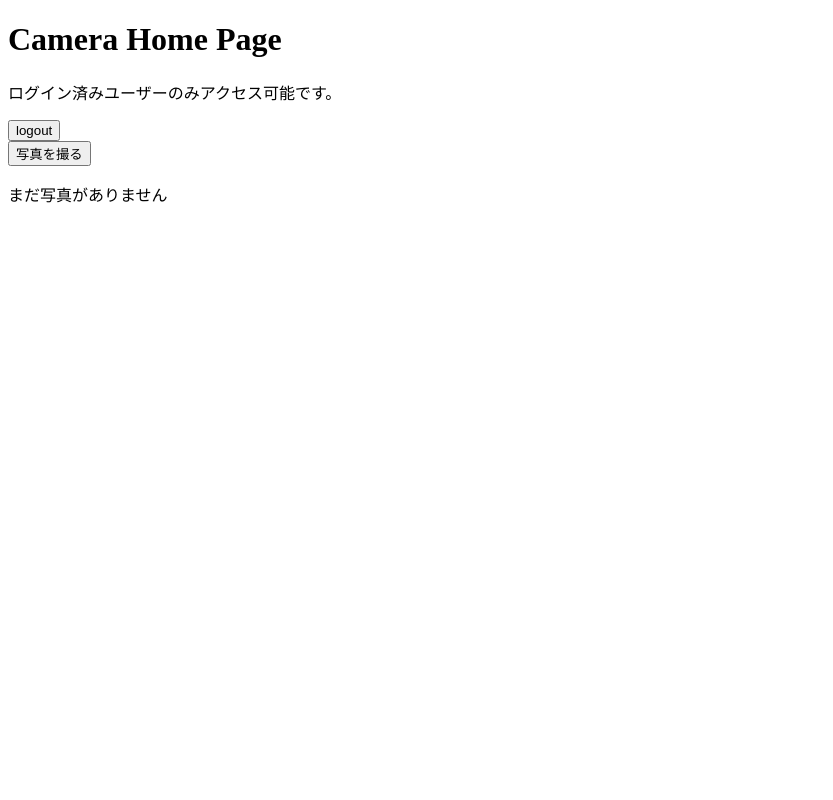
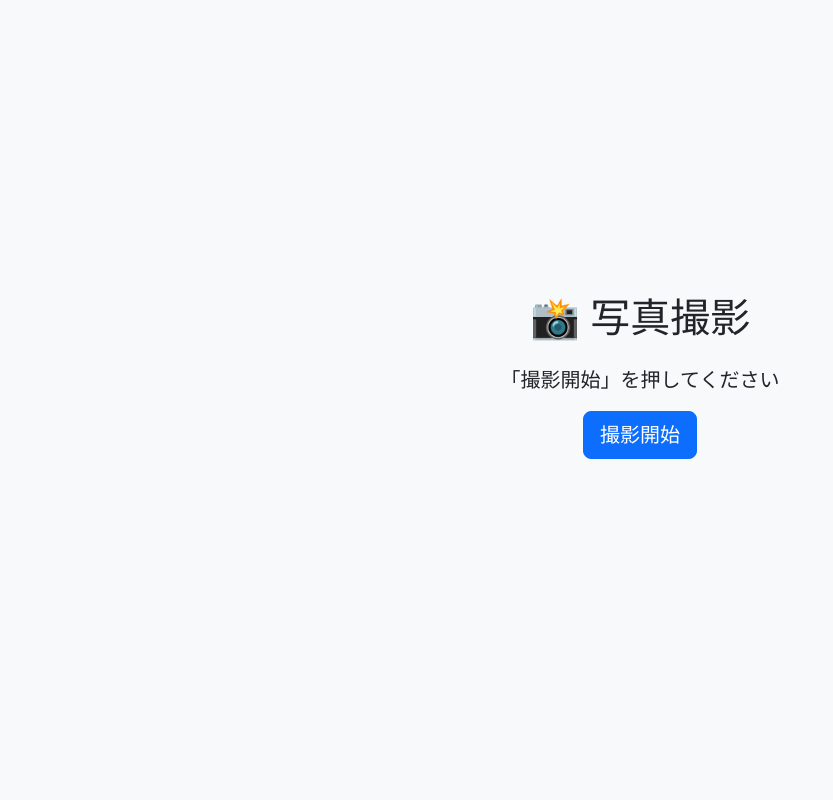
Before and after one commit to sawady1203/django-entra-external-id, a Django app: page /camera/ in a window 1280 px wide. Shown: the whole page, without its empty margins (0-833 px from the left). Run offline with Django 5.2, Linux system fonts and the light colour scheme; the visitor is signed in with stand-in values (Sample User, id 1); data that the repository does not hold is empty.

Commit message:
撮影依頼処理を改善し、最新の写真を取得するAPIを追加

```diff
--- a/photo/urls.py
+++ b/photo/urls.py
@@ -8,4 +8,5 @@ urlpatterns = [
     path("api/", views.photo_api, name="photo_api"),
     path("serve/", views.photo_serve, name="photo_serve"),  # 最新1件
     path("serve/<uuid:gcs_id>/", views.photo_serve, name="photo_serve_by_gcs"),
+    path("serve/latest/", views.latest_photo_api, name="latest_photo_api"),  # 最新1件
 ]
--- a/templates/camera/home.html
+++ b/templates/camera/home.html
@@ -2,84 +2,90 @@
 <html lang="ja">
 <head>
   <meta charset="UTF-8">
-  <title>Camera Home</title>
+  <meta name="viewport" content="width=device-width, initial-scale=1">
+  <title>撮影カウントダウン</title>
+  <link href="https://cdn.jsdelivr.net/npm/bootstrap@5.3.2/dist/css/bootstrap.min.css" rel="stylesheet">
+  <style>
+    body {
+      background: #f8f9fa;
+    }
+    #countdown {
+      font-size: 3rem;
+      font-weight: bold;
+    }
+    #photo-container img {
+      max-width: 100%;
+      border-radius: 10px;
+      box-shadow: 0 4px 12px rgba(0,0,0,0.1);
+    }
+  </style>
 </head>
-<body>
-  <h1>Camera Home Page</h1>
-  <p>ログイン済みユーザーのみアクセス可能です。</p>
+<body class="d-flex flex-column align-items-center justify-content-center vh-100">
+  <div class="container text-center">
+    <h1 class="mb-4">📸 写真撮影</h1>
+    <p id="status-text" class="lead">「撮影開始」を押してください</p>
 
-  {% if user.is_authenticated %}
-  <form action="{% url 'oidc_logout' %}" method="post">
-    {% csrf_token %}
-    <input type="submit" value="logout">
-  </form>
+    <div id="countdown" class="text-primary my-3"></div>
 
-  <button id="take-photo">写真を撮る</button>
+    <button id="start-btn" class="btn btn-lg btn-primary mb-4">
+      撮影開始
+    </button>
 
-  <div id="latest-photo">
-    {% if latest_photo %}
-      <img id="latest-img"
-          src="{% url 'photo:photo_serve' %}?id={{ latest_photo.gcs_id }}&t={{ latest_photo.uploaded_at.timestamp }}"
-          alt="Latest photo" width="400">
-    {% else %}
-      <p>まだ写真がありません</p>
-    {% endif %}
+    <div id="photo-container" class="mt-4">
+      <img id="latest-photo" src="" alt="撮影された写真" class="d-none img-fluid">
+    </div>
   </div>
 
-  <div id="loading" style="display:none; margin-top:20px; font-weight:bold; color:blue;"></div>
+  <script>
+    const startBtn = document.getElementById("start-btn");
+    const countdownEl = document.getElementById("countdown");
+    const statusText = document.getElementById("status-text");
+    const photo = document.getElementById("latest-photo");
 
-  <script>
-  document.getElementById("take-photo").addEventListener("click", async () => {
-    const loadingDiv = document.getElementById("loading");
-    const img = document.getElementById("latest-img");
-    loadingDiv.style.display = "block";
-    loadingDiv.textContent = "撮影リクエスト送信中...";
+    startBtn.addEventListener("click", async () => {
+      startBtn.disabled = true;
+      statusText.textContent = "撮影準備中...";
 
-    try {
-      const res = await fetch("{% url 'camera:take_picture' %}", {
-        method: "POST",
-        headers: { "X-CSRFToken": "{{ csrf_token }}" }
-      });
+      let counter = 4;
+      countdownEl.textContent = counter;
 
-      if (!res.ok) {
-        loadingDiv.textContent = "撮影リクエスト失敗: " + res.statusText;
-        return;
-      }
-
-      const data = await res.json();
-
-      if (data.status !== "success" || !data.gcs_id) {
-        loadingDiv.textContent = "撮影失敗: " + (data.message || "gcs_id が返ってきません");
-        return;
-      }
-
-      // 撮影から画像更新までの経過時間カウント
-      let seconds = 0;
-      loadingDiv.textContent = `処理中: ${seconds} 秒`;
-
-      const interval = setInterval(() => {
-        seconds++;
-        loadingDiv.textContent = `処理中: ${seconds} 秒`;
+      const timer = setInterval(() => {
+        counter--;
+        if (counter > 0) {
+          countdownEl.textContent = counter;
+        } else {
+          clearInterval(timer);
+          countdownEl.textContent = "";
+          statusText.textContent = "写真を取得中...";
+          fetchLatestPhoto();
+        }
       }, 1000);
 
-      // Cloud Function 実行 → GCS → Django によるPhoto作成 → ブラウザ更新
-      setTimeout(() => {
-        clearInterval(interval);
-        if (img) {
-          img.src = "{% url 'photo:photo_serve' %}?id=" + data.gcs_id + "&t=" + new Date().getTime();
-        } else {
-          location.reload();
+      // Django API へ撮影リクエスト送信
+      await fetch("/camera/api/take-picture/", { method: "POST" });
+    });
+
+    async function fetchLatestPhoto() {
+      try {
+        const resp = await fetch("/photo/serve/latest/");
+        if (!resp.ok) throw new Error("写真取得エラー");
+        const data = await resp.json();
+
+        if (!data.url) throw new Error("URLが返ってきません");
+
+        // ここで Django 経由の serve URL を使う
+        photo.src = data.url + "&t=" + new Date().getTime(); // キャッシュ回避
+        photo.classList.remove("d-none");
+        statusText.textContent = "最新の写真を表示しました ✅";
+        } catch (e) {
+          console.error(e);
+          statusText.textContent = "写真を取得できませんでした ❌";
+        } finally {
+          startBtn.disabled = false;
         }
-        loadingDiv.style.display = "none";
-      }, 3000); // ここは現状の経験値3秒、調整可
+    }
 
-    } catch (err) {
-      loadingDiv.textContent = "エラーが発生しました: " + err.message;
-    }
-  });
   </script>
-  {% else %}
-    <a href="{% url 'oidc_authentication_init' %}">Login</a>
-  {% endif %}
 </body>
+
 </html>
```
Also changed, not shown: photo/views.py (+20 -0 lines).
